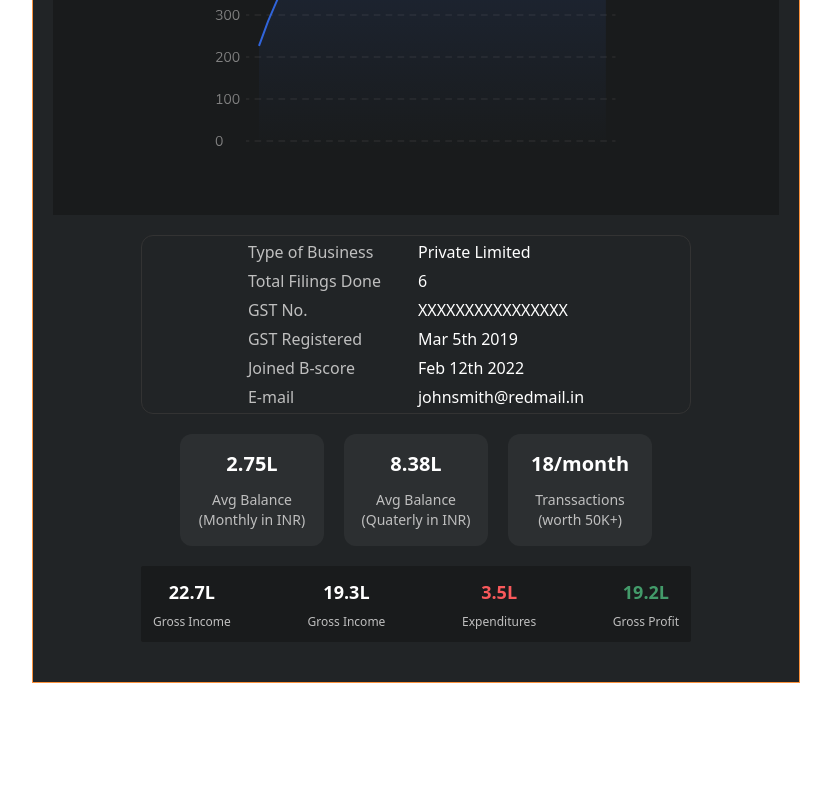
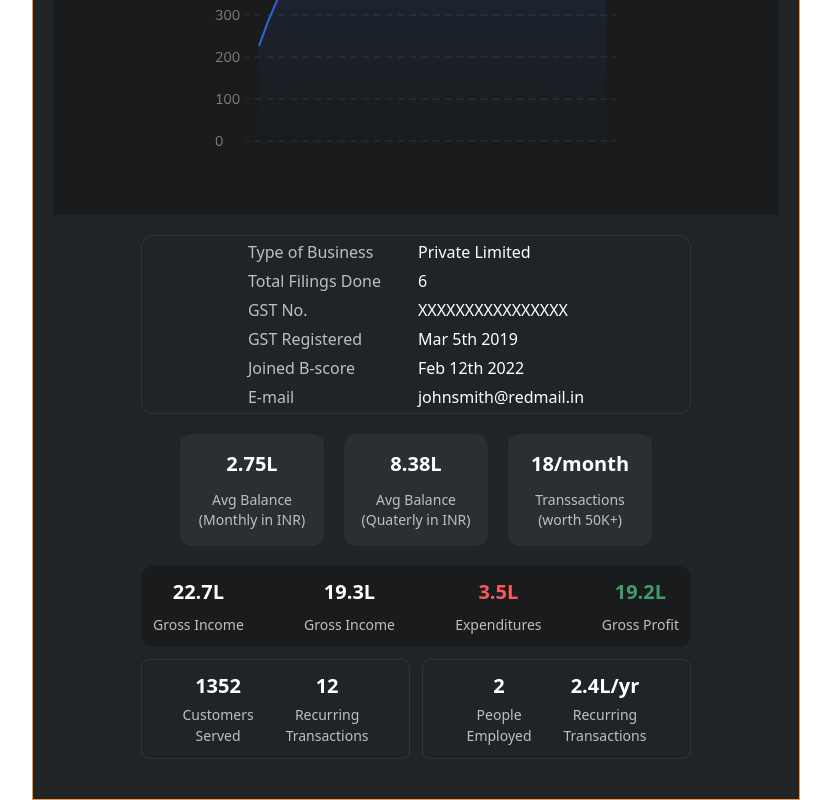
Before and after one commit to Prathamesh-Dukare/Business-Score-Dashboard, a React (Vite) app: page / in a window 1280 px wide. Shown: the part 711-1511 px from the top of the page, without its empty margins (224-1055 px from the left). Before the commit the page ends 1394 px from the top, so only its background shows below. Built offline with nearby package versions, Linux system fonts and the light colour scheme.

Commit message:
Add : Stat cards

```diff
--- a/src/App.css
+++ b/src/App.css
@@ -20,9 +20,6 @@
     border-spacing: 35px 3px;
     margin: 0 auto;
 }
-tr{
-  overflow: hidden;
-}
 
 /* for extra smaller screen  */
 @media screen and (max-width: 375px) {
--- a/src/components/BDetails.jsx
+++ b/src/components/BDetails.jsx
@@ -1,5 +1,6 @@
 import React from 'react'
 import BalanceCard from './BalanceCard'
+import StatCard from './StatCard'
 
 export default function BDetails() {
     return (
@@ -39,28 +40,56 @@ export default function BDetails() {
                 <BalanceCard amount="18/month" info="Transsactions" condition="worth 50K+" />
             </div>
 
-            <div className="pnl-stats flex flex-wrap justify-between bg-bg-dark px-3 py-3 rounded-sm">
+            <div className="pnl-stats flex flex-wrap justify-between m-mobile:rounded-xl bg-bg-dark px-3 py-3 rounded-sm">
                 <div className='text-center flex flex-col gap-2'>
-                    <h2 className='font-semibold text-lg'>22.7L</h2>
-                    <p className='text-light-text text-xs'>Gross Income</p>
+                    <h2 className='font-semibold text-xl'>22.7L</h2>
+                    <p className='text-light-text text-[14px]'>Gross Income</p>
                 </div>
                 <div className='text-center flex flex-col gap-2'>
-                    <h2 className='font-semibold text-lg'>19.3L</h2>
-                    <p className='text-light-text text-xs'>Gross Income</p>
+                    <h2 className='font-semibold text-xl'>19.3L</h2>
+                    <p className='text-light-text text-[14px]'>Gross Income</p>
                 </div>
                 <div className='text-center flex flex-col gap-2'>
-                    <h2 className='font-semibold text-lg text-[#f9595b]'>3.5L</h2>
-                    <p className='text-light-text text-xs'>Expenditures</p>
+                    <h2 className='font-semibold text-xl text-[#f9595b]'>3.5L</h2>
+                    <p className='text-light-text text-[14px]'>Expenditures</p>
                 </div>
                 <div className='text-center flex flex-col gap-2'>
-                    <h2 className='font-semibold text-lg text-[#439B6A]'>19.2L</h2>
-                    <p className='text-light-text text-xs'>Gross Profit</p>
+                    <h2 className='font-semibold text-xl text-[#439B6A]'>19.2L</h2>
+                    <p className='text-light-text text-[14px]'>Gross Profit</p>
                 </div>
             </div>
 
-            <div className="customer-stats"></div>
+            <div className="customer-stats flex text-center flex-col items-center my-3 m-mobile:flex-row m-mobile:space-y-0 gap-3">
+                <div className="stat-card border border-bg-light flex flex-1 justify-center text-[14px] text-light-text px-5 py-3 gap-8 rounded-lg">
+                    <div>
+                        <h2 className='font-semibold text-xl text-white mb-1'>1352</h2>
+                        <span>Customers</span> <br />
+                        <span>Served</span>
+                    </div>
+                    <div>
+                        <h2 className='font-semibold text-xl text-white mb-1'>12</h2>
+                        <span>Recurring</span><br />
+                        <span>Transactions</span>
+                    </div>
+                </div>
+                <div className="stat-card border border-bg-light flex flex-1 justify-center text-[14px] text-light-text px-5 py-3 gap-8 rounded-lg">
+                    <div>
+                        <h2 className='font-semibold text-xl text-white mb-1'>2</h2>
+                        <span>People</span> <br />
+                        <span>Employed</span>
+                    </div>
+                    <div>
+                        <h2 className='font-semibold text-xl text-white mb-1'>2.4L/yr</h2>
+                        <span>Recurring</span><br />
+                        <span>Transactions</span>
+                    </div>
+                </div>
 
-            <div className="taxes-stats"></div>
+            </div>
+
+            <div className="taxes-stats">
+
+            </div>
         </section>
     )
 }
```
